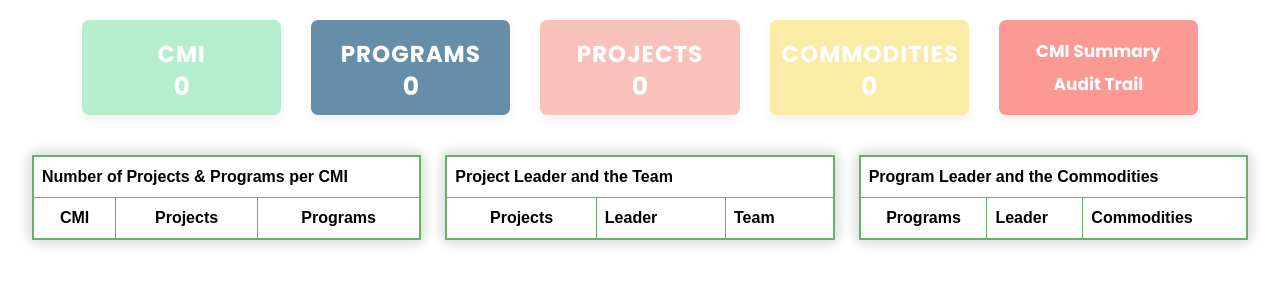
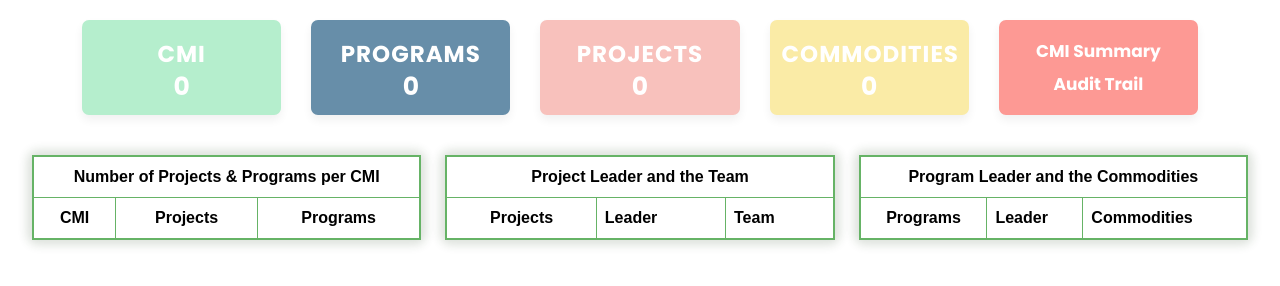
Before and after one commit to Asparaghost/cmi_profiling, a Django app: page /dashboard/ in a window 1280 px wide. Shown: the part 145-431 px from the top of the page. Run offline with Django 4.2, Linux system fonts and the light colour scheme; the visitor is signed in with stand-in values (Sample User, id 1); data that the repository does not hold is empty; some libraries are stand-ins or nearby versions.

Commit message:
table label center

```diff
--- a/sub/templates/sub/dashboard.html
+++ b/sub/templates/sub/dashboard.html
@@ -63,7 +63,7 @@
               <table id="table_dashboard" class="table table-bordered">
                   <thead style="color: white; background-color: #66b366;">
                     <tr style="background-color: #339933;">
-                      <th colspan="3">Number of Projects & Programs per CMI</th>
+                      <th colspan="3" style="text-align: center;">Number of Projects & Programs per CMI</th>
                     </tr>
                     <tr>
                       <th scope="col" style="text-align: center;">CMI</th>
@@ -88,7 +88,7 @@
               <table id="table_dashboard" class="table table-bordered">
                   <thead style="color: white; background-color: #66b366;">
                     <tr style="background-color: #339933;">
-                      <th colspan="3">Project Leader and the Team</th>
+                      <th colspan="3"  style="text-align: center;">Project Leader and the Team</th>
                     </tr>
                     <tr>
                       <th scope="col" style="text-align: center;">Projects</th>
@@ -113,7 +113,7 @@
               <table id="table_dashboard" class="table table-bordered">
                   <thead style="color: white; background-color: #66b366;">
                     <tr style="background-color: #339933;">
-                      <th colspan="3">Program Leader and the Commodities</th>
+                      <th colspan="3"  style="text-align: center;">Program Leader and the Commodities</th>
                     </tr>
                     <tr>
                       <th scope="col" style="text-align: center;">Programs</th>
```
